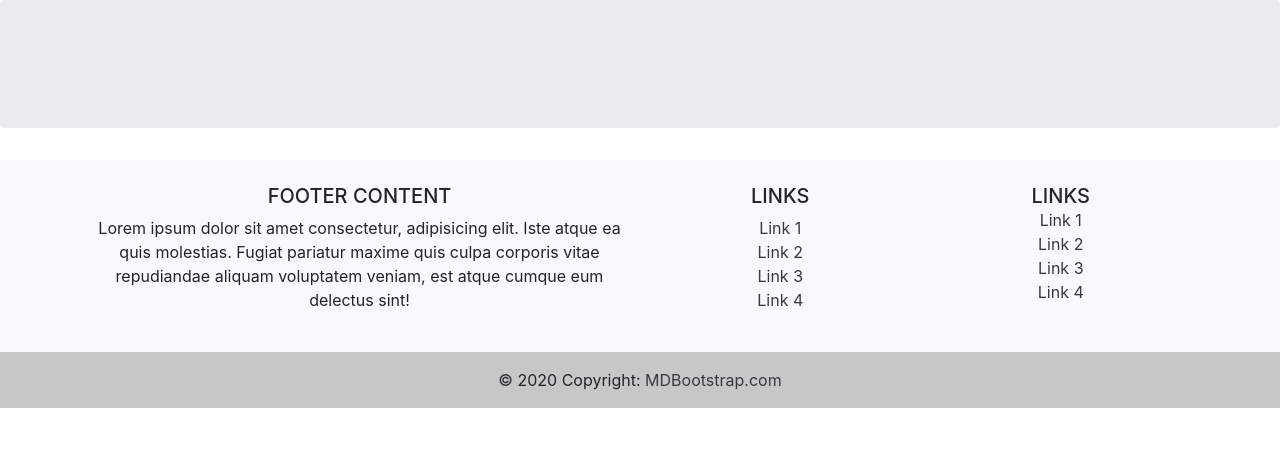
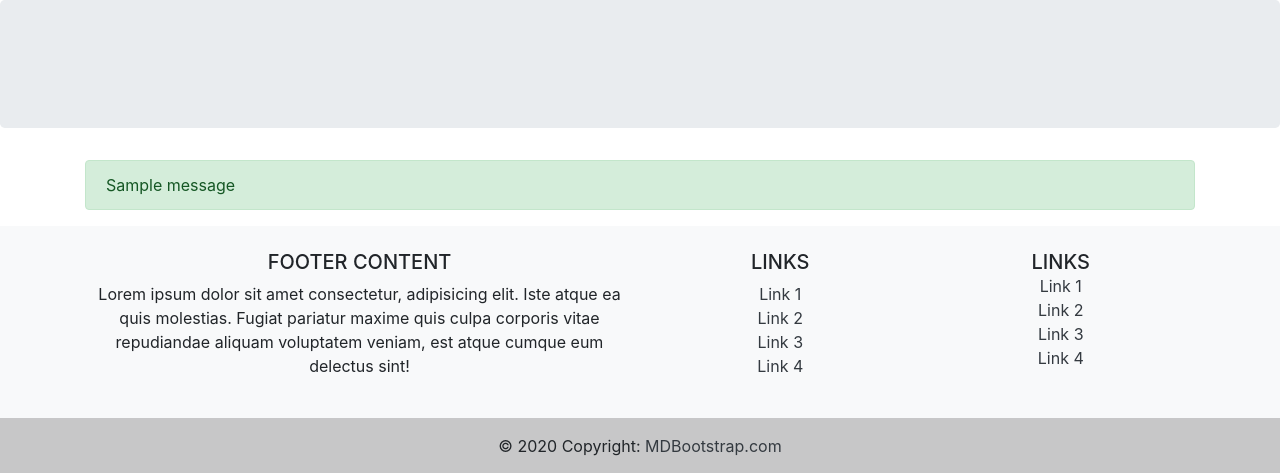
Before and after one commit to izudada/shopifiy_image_repo_challenge, a Flask app: page / in a window 1280 px wide. Shown: the part 56-529 px from the top of the page. Run offline with Flask 2, Linux system fonts and the light colour scheme; one stand-in notice (Sample message) is shown; some libraries are stand-ins or nearby versions.

Commit message:
Created partial template for flash messages

```diff
--- /dev/null
+++ b/templates/includes/_messages.html
@@ -0,0 +1,15 @@
+{% with messages = get_flashed_messages(with_categories = true) %}
+    {% if messages %}
+        {% for category,  message in messages %}
+            <div class="alert alert-{{ category  }}"> {{ message }} </div>
+        {% endfor %}
+    {% endif %}
+{% endwith %}
+
+{%  if error %}
+    <div class="alert alert-danger"> {{ error }} </div>
+{% endif  %}
+
+{%  if msg %}
+    <div class="alert alert-success btn btn-primary"> {{ msg }} </div>
+{% endif  %}
--- a/templates/layout.html
+++ b/templates/layout.html
@@ -52,6 +52,7 @@
 
     <main>
         <div class="container">
+            {% include "includes/_messages.html" %}
             {% block body %}
 
             {% endblock %}
```
